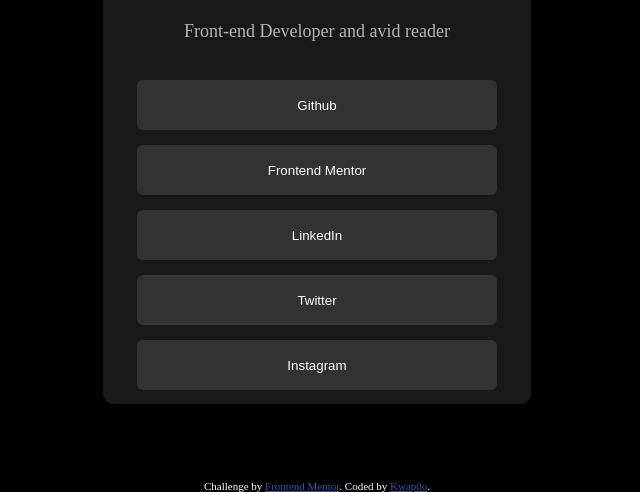
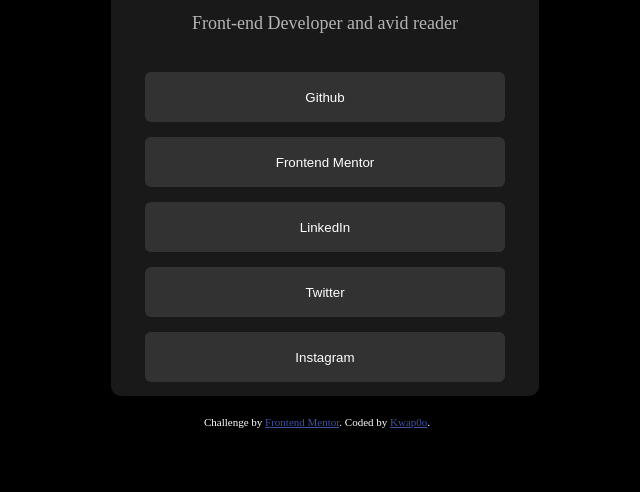
Before and after one commit to kwap0o/Social-Links, a plain HTML site: page index.html in a window 1280 px wide. Shown: the part 360-852 px from the top of the page, without its empty margins (323-963 px from the left). After the commit the page ends 808 px from the top, so only its background shows below. Drawn offline with Linux system fonts and the light colour scheme.

Commit message:
Update style.css
corrected [body]

```diff
--- a/style.css
+++ b/style.css
@@ -1,20 +1,24 @@
 .attribution {
     font-size: 11px; text-align: center;
     color: white;
-    margin-top: 40px;
 }
 .attribution a {
     color: hsl(228, 45%, 44%);
 }
 
+
 body{
     background-color: rgb(0, 0, 0,1);
     padding: 0;
-    margin: 0;
+    margin-bottom: 0;
+    height: 100vh;
+    display: flex;
+    flex-direction: column;
+    justify-content: space-evenly;
+    overflow-y: hidden;
 }
 main{
     width: 100vw;
-    height: 100vh;
     display: flex;
     justify-content: center;
     align-items: center;
```
